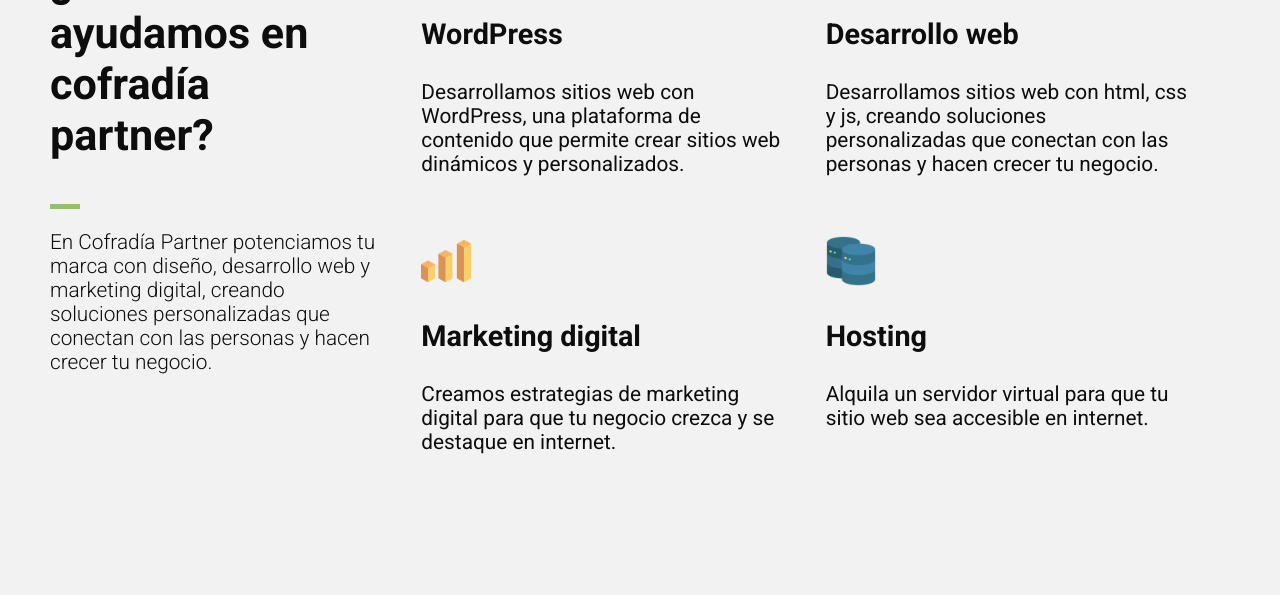
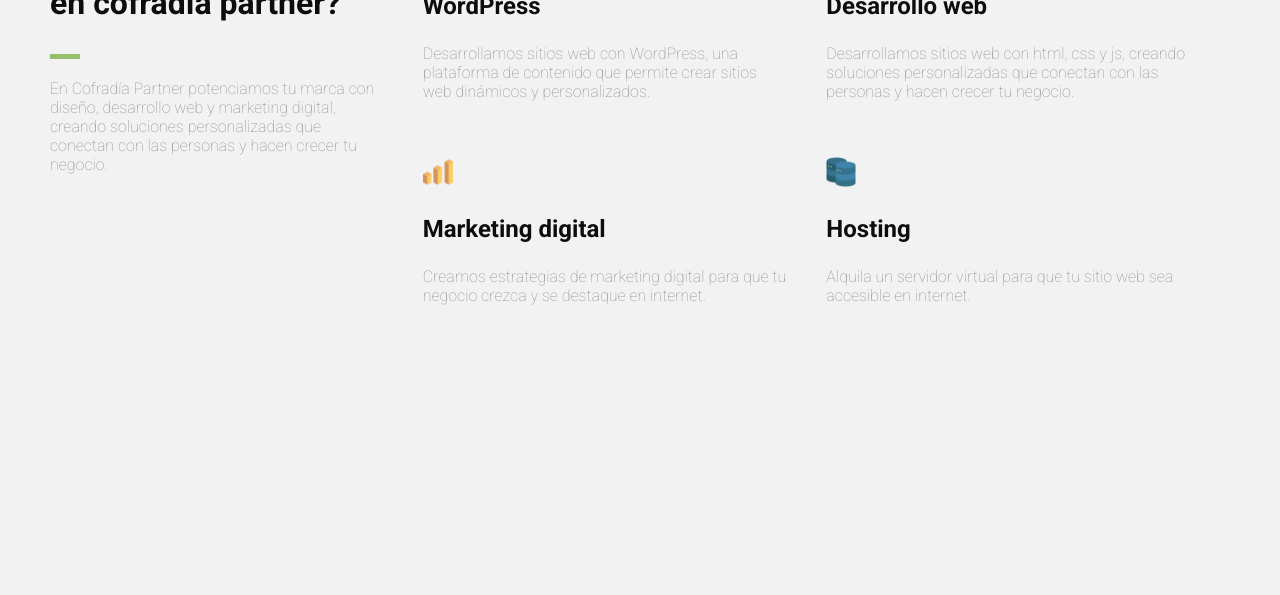
Before and after one commit to Daardev/Pagina-web-cofra, a plain HTML site: page index.html in a window 1280 px wide. Shown: the part 947-1542 px from the top of the page. After the commit the page ends 1388 px from the top, so only its background shows below. Drawn offline with Linux system fonts and the light colour scheme; files whose address does not match are found by name.

Commit message:
ajuste css en desktop

```diff
--- a/public/assets/css/style.css
+++ b/public/assets/css/style.css
@@ -34,7 +34,7 @@ body {
   display: flex;
   justify-content: space-between;
   align-items: center;
-  width: 1500px;
+  width: 1200px;
   margin: 0 auto;
 }
 .logo img {
@@ -47,7 +47,7 @@ ul {
 .menu {
   display: flex;
   justify-content: center;
-  padding-right: 30%;
+  padding-right: 20%;
   gap: 30px;
 }
 .menu a {
@@ -63,7 +63,7 @@ ul {
   display: flex;
   flex-direction: column;
   align-items: center;
-  max-width: 1500px;
+  max-width: 1200px;
   margin: 0 auto;
   padding: 0 50px;
 }
@@ -74,6 +74,15 @@ ul {
 }
 .div-intro {
   flex: 1;
+}
+.div-intro h1 {
+  margin: 0px;
+  padding: 0px;
+  font-family: "Roboto", sans-serif;
+  font-weight: 800;
+  font-size: 80px;
+  text-transform: uppercase;
+  line-height: 1;
 }
 .div-img {
   flex: 1;
@@ -93,15 +102,7 @@ ul {
   padding: 0px;
   background-color: var(--color-button);
 }
-.div-intro h1 {
-  margin: 0px;
-  padding: 0px;
-  font-family: "Roboto", sans-serif;
-  font-weight: 900;
-  font-size: 100px;
-  text-transform: uppercase;
-  line-height: 1;
-}
+
 .btn-intro {
   font-family: "Orbitron", sans-serif;
   font-weight: 600;
@@ -117,6 +118,7 @@ ul {
   transition: 0.3s;
   border: 3px solid var(--color-button);
 }
+/*Seccion info*/
 .info {
   display: flex;
   justify-content: center;
@@ -134,12 +136,13 @@ ul {
   padding-right: 20px;
 }
 .info-1 h3 {
-  font-size: 2.7em;
+  font-size: 2em;
   font-weight: 700;
 }
 .info-1 p {
-  font-weight: 300;
-  font-size: 1.3em;
+  font-weight: 100;
+  color: #8F8F8F;
+  font-size: 1em;
 }
 .info-container2 {
   display: flex;
@@ -149,17 +152,29 @@ ul {
 .info-container2 div {
   padding: 20px;
 }
+.info-container2 h3 {
+  font-size: 1.5em;
+}
+.info-container2 p {
+  font-weight: 100;
+  color: #8F8F8F;
+  font-size: 1em;
+}
+.info-2{
+  margin: 0;
+  padding: 0;
+}
 .info-2 img {
-  width: 50px;
+  width: 30px;
 }
 .info-3 img {
-  width: 50px;
+  width: 30px;
 }
 .info-4 img {
-  width: 50px;
+  width: 30px;
 }
 .info-5 img {
-  width: 50px;
+  width: 30px;
 }
 .info-2,
 .info-3,
```
